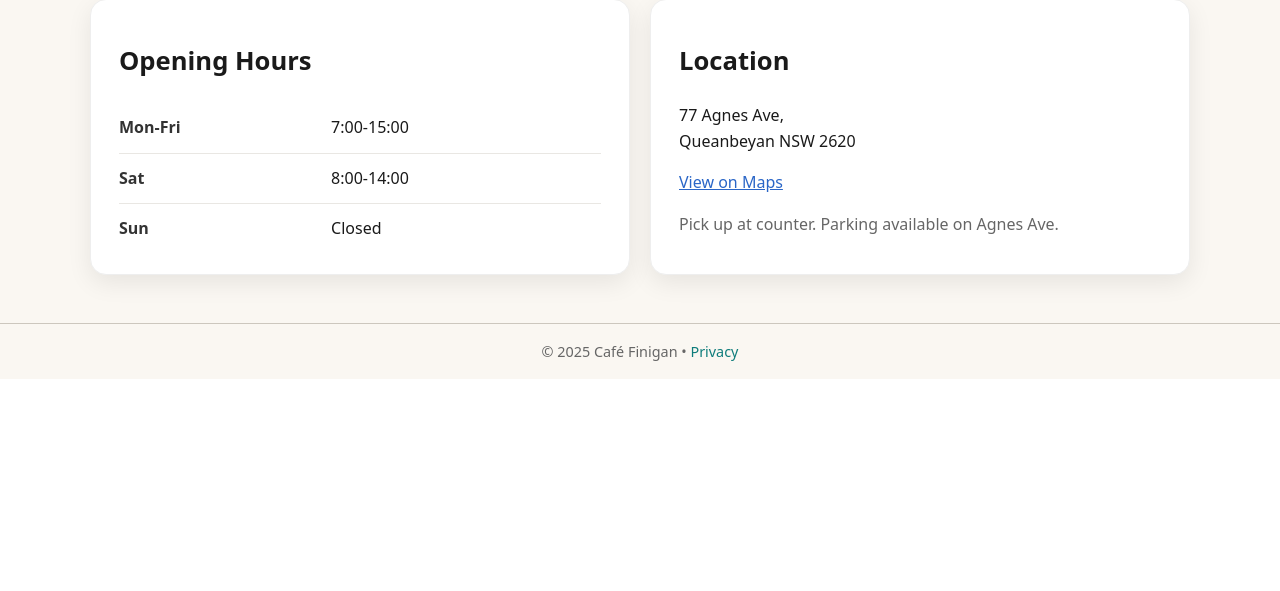
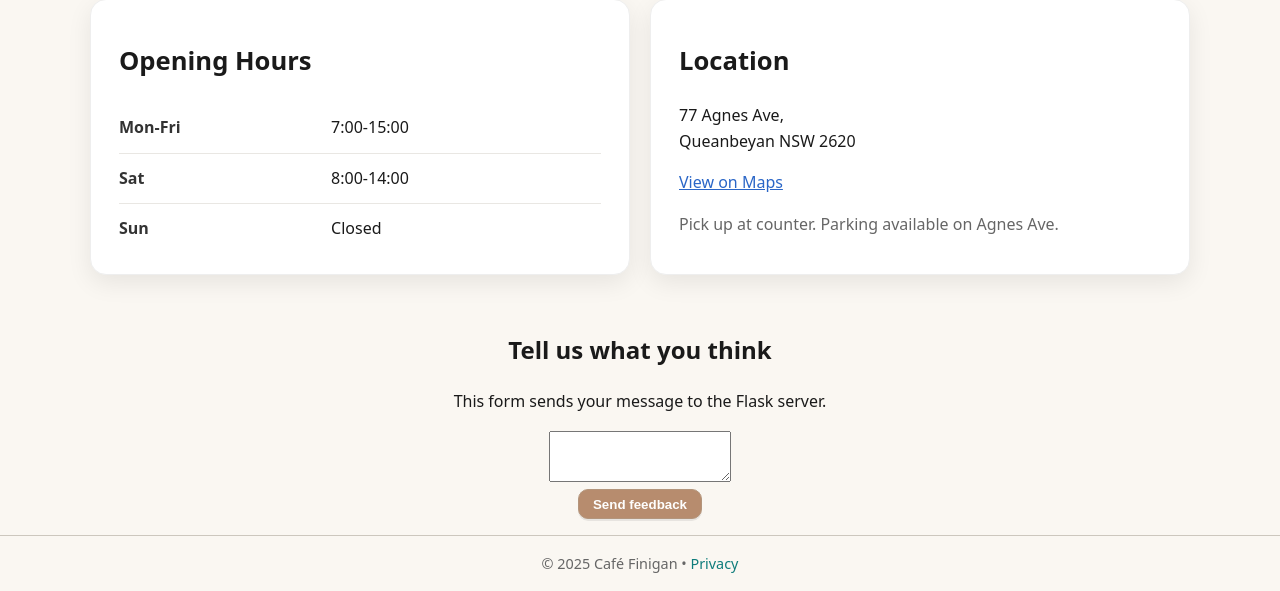
Before and after one commit to Mr-D-Wood/Cafe_PWA, a Flask app: template templates/index.html in a window 1280 px wide. Shown: the part 675-1266 px from the top of the page. Before the commit the page ends 1054 px from the top, so only its background shows below. Run offline with Flask 3, Linux system fonts and the light colour scheme; the template is opened without the code that fills it, so the values that code supplies are empty.

Commit message:
Addedd feedback mechanism and update disabled buttons

```diff
--- a/static/style.css
+++ b/static/style.css
@@ -327,13 +327,17 @@ Menu Page
   border-radius: 10px;
   font-weight: 600;
   line-height: 1;
-  cursor: not-allowed;
+  cursor: pointer;
   opacity: 0.95;
   box-shadow: 0 2px 0 rgba(0, 0, 0, 0.08);
   transition: opacity 0.2s ease;
 }
 .add-btn:hover {
   opacity: 1;
+}
+.add-btn[disabled] {
+  cursor: not-allowed;
+  opacity: 0.6;         /* optional: make disabled look faded */
 }
 
 /* Image Zoom --------------------------------------------------------*/
--- a/templates/index.html
+++ b/templates/index.html
@@ -56,10 +56,52 @@
                </article>
           </section>
      </main>
+     <section class="container" style="text-align: center; margin-top: 1.5rem;">
+          <h2>Tell us what you think</h2>
+          <p class="note">This form sends your message to the Flask server.</p>
+
+          <form id="feedback-form" style="max-width: 400px; margin: 0 auto;">
+               <textarea id="feedback-message" name="feedback" rows="3" required></textarea><br>
+               <button type="submit" class="add-btn">Send feedback</button>
+          </form>
+
+          <p id="feedback-response" class="note" style="margin-top: 0.5rem;"></p>
+     </section>
+
      <footer class="site-footer">
           <div class="container">
                © 2025 Café Finigan • <a href="#">Privacy</a>
           </div>
      </footer>
+     <!-- ---------- Script: Send form data to Flask and display response ---------- -->
+     <script>
+     const form = document.getElementById('feedback-form');
+     const textarea = document.getElementById('feedback-message');
+     const output = document.getElementById('feedback-response');
+
+     // Handle form submission
+     form.addEventListener('submit', function (event) {
+          event.preventDefault(); // Stop page reload
+
+          const message = textarea.value.trim();
+
+     // Send message to Flask using fetch()
+     fetch("http://127.0.0.1:5050/feedback", {
+          method: "POST",
+          headers: { "Content-Type": "application/json" },
+          body: JSON.stringify({ message })
+          })
+          .then(res => res.json())
+          .then(data => {
+               // Show Flask's reply
+               output.textContent = data.response || data.error;
+               textarea.value = ""; // Clear form after sending
+               })
+          .catch(() => {
+               output.textContent = "Could not reach the server. Is Flask running?";
+               });
+          });
+     </script>
+
 </body>
 </html>
```
